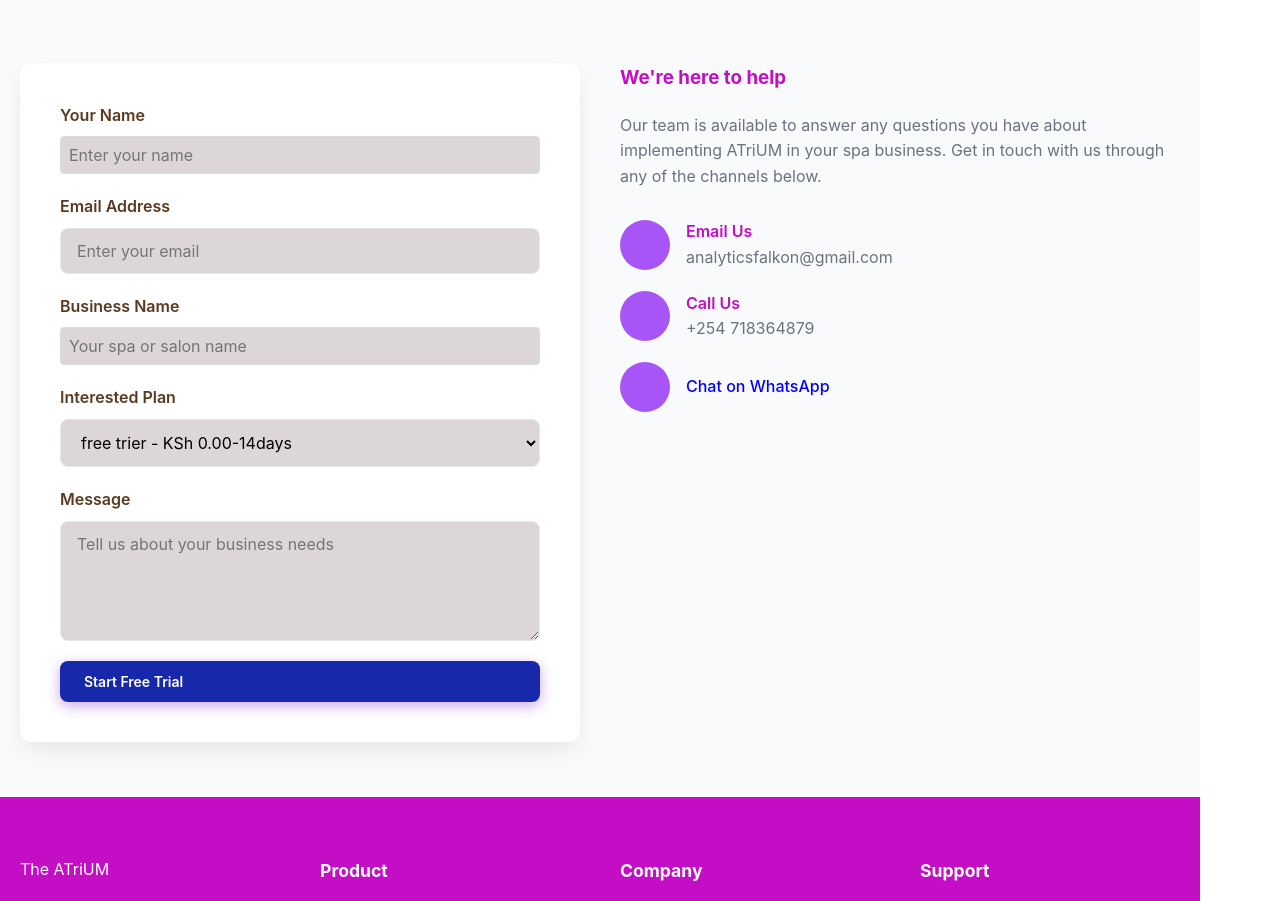
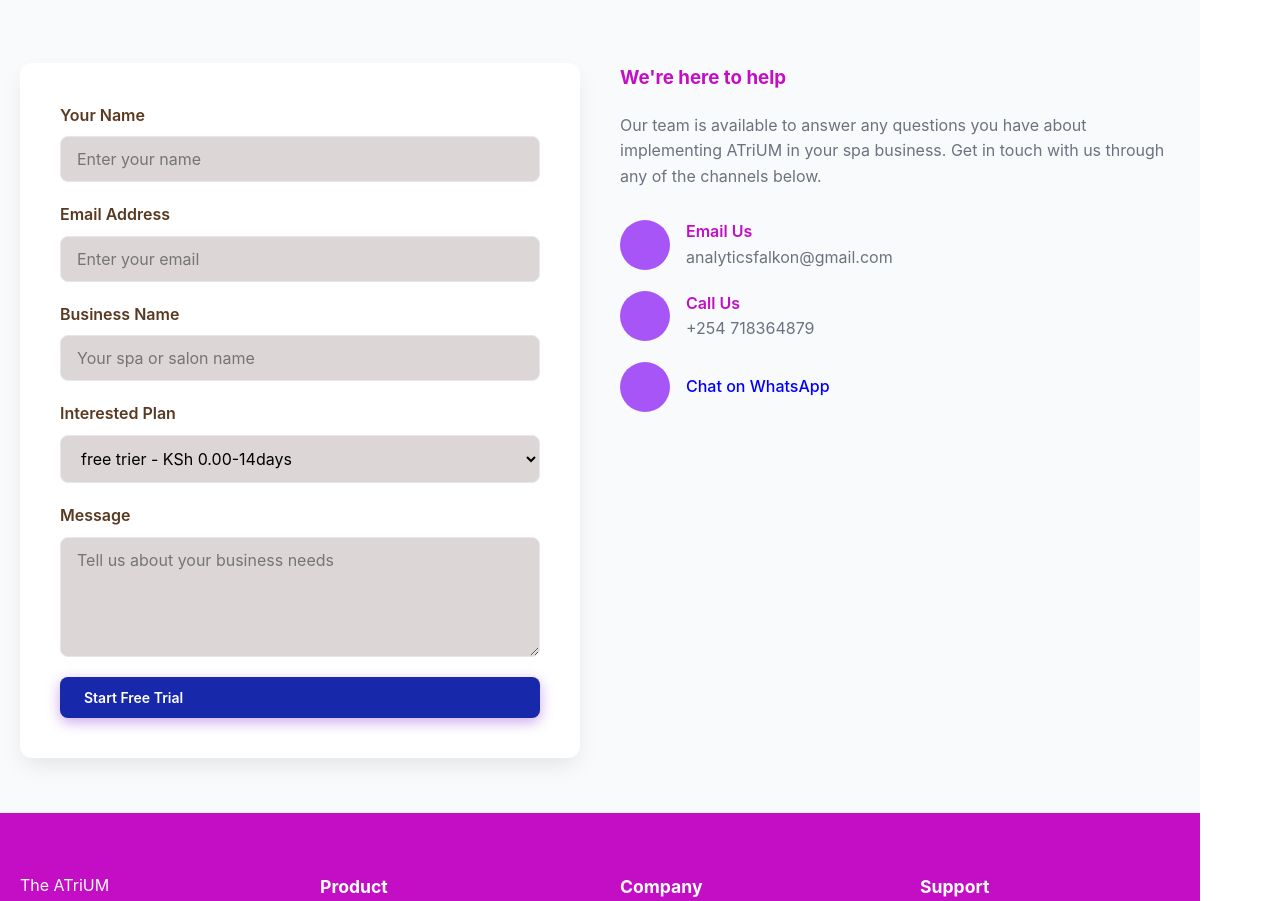
Before and after one commit to Jef70987/ATriUM, a React (Vite) app: page /falkon-parlor/ in a window 1280 px wide. Shown: the part 3582-4483 px from the top of the page. Built offline with nearby package versions, Linux system fonts and the light colour scheme.

Commit message:
latest changes

```diff
--- a/src/components/Operator/BookingView.css
+++ b/src/components/Operator/BookingView.css
@@ -67,6 +67,7 @@
     border: 1px solid #d4b996;
     border-radius: 6px;
     font-size: 1rem;
+    color: black;
     }
 
     .clear-filters {
--- a/src/components/Operator/Staff.css
+++ b/src/components/Operator/Staff.css
@@ -153,24 +153,24 @@
     cursor: pointer;
 }
 
-.form-group {
+.staff--form-group {
     margin-bottom: 15px;
 }
 
-.form-group label {
+.staff--form-group label {
     display: block;
     margin-bottom: 5px;
     font-weight: bold;
 }
 
-.form-group input[type="text"] {
+.staff--form-group input[type="text"] {
     width: 100%;
     padding: 8px;
     border: 1px solid #ddd;
     border-radius: 4px;
 }
 
-.form-group input[type="checkbox"] {
+.staff--form-group input[type="checkbox"] {
     margin-right: 5px;
 }
 
--- a/src/components/Operator/Staff.jsx
+++ b/src/components/Operator/Staff.jsx
@@ -199,7 +199,7 @@ const Staff = () => {
                         </div>
 
                         <form onSubmit={handleSubmit}>
-                            <div className="form-group">
+                            <div className="staff--form-group">
                                 <label>Name *</label>
                                 <input
                                     type="text"
@@ -209,7 +209,7 @@ const Staff = () => {
                                 />
                             </div>
 
-                            <div className="form-group">
+                            <div className="staff--form-group">
                                 <label>Specialization</label>
                                 <input
                                     type="text"
@@ -219,7 +219,7 @@ const Staff = () => {
                             </div>
 
                             {editingStaff && (
-                                <div className="form-group">
+                                <div className="staff--form-group">
                                     <label>
                                         <input
                                             type="checkbox"
--- a/src/components/Spa_pages/Booking.jsx
+++ b/src/components/Spa_pages/Booking.jsx
@@ -384,7 +384,7 @@ const SpaBooking = () => {
                     <div className="booking-step">
                         <h3>Select Date & Time</h3>
 
-                        <div className="form-group">
+                        <div className="booking--form-group">
                             <label htmlFor="booking_date">Date</label>
                             <input
                                 type="date"
@@ -399,7 +399,7 @@ const SpaBooking = () => {
                         </div>
 
                         {formData.booking_date && (
-                            <div className="form-group">
+                            <div className="booking--form-group">
                                 <label htmlFor="booking_time">Available Time Slots</label>
                                 {availableSlots.length > 0 ? (
                                     <div className="time-slots-grid">
@@ -478,7 +478,7 @@ const SpaBooking = () => {
                         <h3>Your Details</h3>
 
                         <form className="booking-form" onSubmit={handleSubmit}>
-                            <div className="form-group">
+                            <div className="booking--form-group">
                                 <label htmlFor="client_name">Full Name *</label>
                                 <input
                                     type="text"
@@ -490,7 +490,7 @@ const SpaBooking = () => {
                                 />
                             </div>
 
-                            <div className="form-group">
+                            <div className="booking--form-group">
                                 <label htmlFor="client_email">Email *</label>
                                 <input
                                     type="email"
@@ -502,7 +502,7 @@ const SpaBooking = () => {
                                 />
                             </div>
 
-                            <div className="form-group">
+                            <div className="booking--form-group">
                                 <label htmlFor="client_phone">Phone *</label>
                                 <input
                                     type="tel"
@@ -514,7 +514,7 @@ const SpaBooking = () => {
                                 />
                             </div>
 
-                            <div className="form-group">
+                            <div className="booking--form-group">
                                 <label htmlFor="client_address">Address</label>
                                 <input
                                     type="text"
@@ -525,7 +525,7 @@ const SpaBooking = () => {
                                 />
                             </div>
 
-                            <div className="form-group">
+                            <div className="booking--form-group">
                                 <label htmlFor="number_of_clients">Number of Clients</label>
                                 <input
                                     type="number"
@@ -537,7 +537,7 @@ const SpaBooking = () => {
                                 />
                             </div>
 
-                            <div className="form-group">
+                            <div className="booking--form-group">
                                 <label htmlFor="notes">Special Requests</label>
                                 <textarea
                                     id="notes"
--- a/src/components/Spa_pages/SpaBooking.css
+++ b/src/components/Spa_pages/SpaBooking.css
@@ -181,19 +181,19 @@
     padding-top: 12px;
 }
 
-.form-group {
+.booking--form-group {
     margin-bottom: 20px;
 }
 
-.form-group label {
+.booking--form-group label {
     display: block;
     margin-bottom: 8px;
     font-weight: bold;
 }
 
-.form-group input,
-.form-group select,
-.form-group textarea {
+.booking--form-group input,
+.booking--form-group select,
+.booking--form-group textarea {
     width: 100%;
     padding: 10px;
     border: 1px solid #ddd;
```
